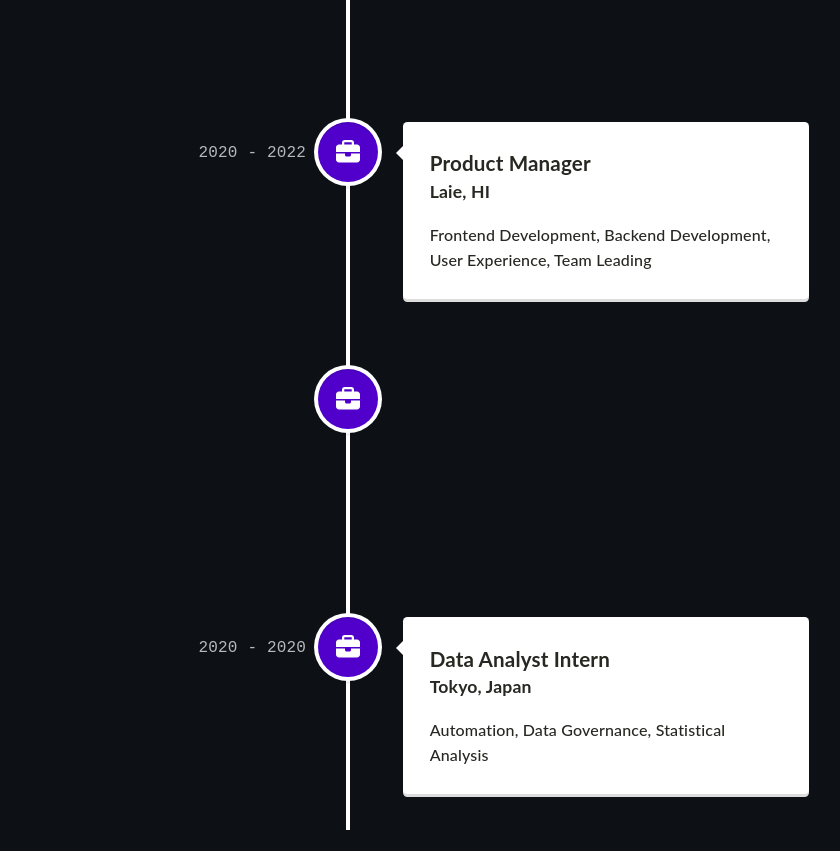
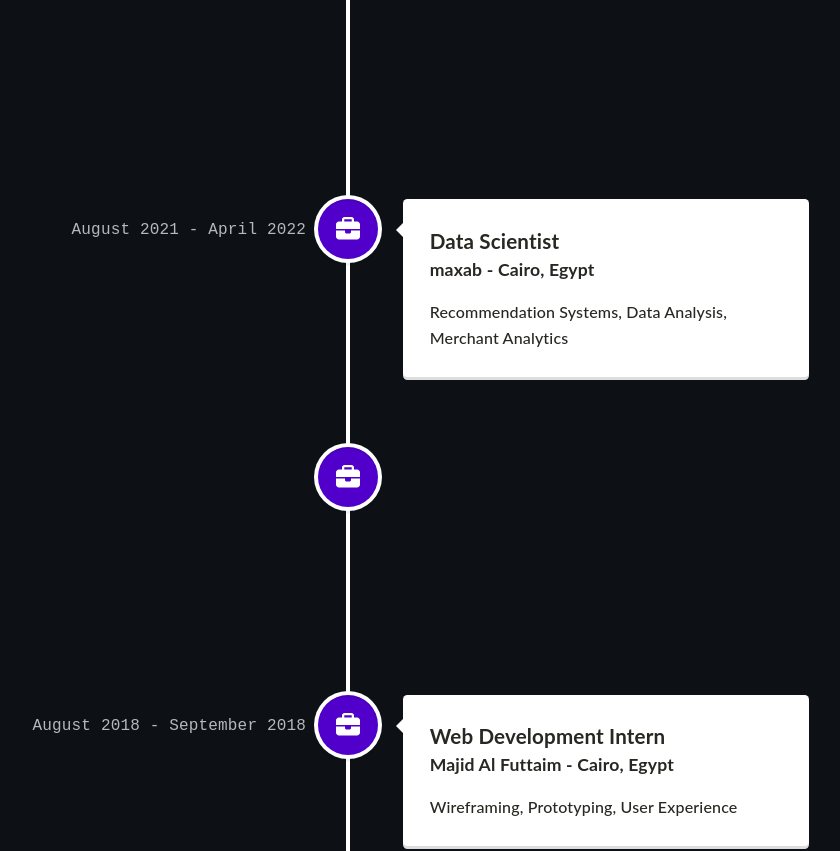
Before and after one commit to shahdelashmawy/shahdelashmawy, a React (Create React App) app: page / in a window 1280 px wide. Shown: the part 2240-3091 px from the top of the page, without its empty margins (292-1132 px from the left). Built offline with nearby package versions, Linux system fonts and the light colour scheme.

Commit message:
Update career history section with correct dates and companies

```diff
--- a/src/components/Timeline.tsx
+++ b/src/components/Timeline.tsx
@@ -16,50 +16,50 @@ function Timeline() {
             className="vertical-timeline-element--work"
             contentStyle={{ background: 'white', color: 'rgb(39, 40, 34)' }}
             contentArrowStyle={{ borderRight: '7px solid  white' }}
-            date="2022 - present"
+            date="May 2022 - Present"
             iconStyle={{ background: '#5000ca', color: 'rgb(39, 40, 34)' }}
             icon={<FontAwesomeIcon icon={faBriefcase} />}
           >
-            <h3 className="vertical-timeline-element-title">Technology Consultant</h3>
-            <h4 className="vertical-timeline-element-subtitle">Dallas, TX</h4>
+            <h3 className="vertical-timeline-element-title">Product Manager</h3>
+            <h4 className="vertical-timeline-element-subtitle">WAFI (formerly ADVA/MASEERA) - Cairo, Egypt</h4>
             <p>
-              Full-stack Web Development, GenAI/LLM, Project Management, Business Development
+              Consumer Finance, Merchant Solutions, Digital Identity, Field Operations, Customer Support Systems, promotional engine, user research, wireframing, prototyping
             </p>
           </VerticalTimelineElement>
           <VerticalTimelineElement
             className="vertical-timeline-element--work"
-            date="2020 - 2022"
+            date="August 2021 - April 2022"
             iconStyle={{ background: '#5000ca', color: 'rgb(39, 40, 34)' }}
             icon={<FontAwesomeIcon icon={faBriefcase} />}
           >
-            <h3 className="vertical-timeline-element-title">Product Manager</h3>
-            <h4 className="vertical-timeline-element-subtitle">Laie, HI</h4>
+            <h3 className="vertical-timeline-element-title">Data Scientist</h3>
+            <h4 className="vertical-timeline-element-subtitle">maxab - Cairo, Egypt</h4>
             <p>
-              Frontend Development, Backend Development, User Experience, Team Leading
+              Recommendation Systems, Data Analysis, Merchant Analytics
             </p>
           </VerticalTimelineElement>
           <VerticalTimelineElement
             className="vertical-timeline-element--work"
-            date="2021 - 2021"
+            date="June 2020 - September 2020"
             iconStyle={{ background: '#5000ca', color: 'rgb(39, 40, 34)' }}
             icon={<FontAwesomeIcon icon={faBriefcase} />}
           >
-            <h3 className="vertical-timeline-element-title">Staff Engineer Intern</h3>
-            <h4 className="vertical-timeline-element-subtitle">Laie, HI</h4>
+            <h3 className="vertical-timeline-element-title">Web Development Intern</h3>
+            <h4 className="vertical-timeline-element-subtitle">Agile Technologies - Cairo, Egypt</h4>
             <p>
-              Full-stack Development, API Development, User Experience
+              Full stack development, API development, user experience
             </p>
           </VerticalTimelineElement>
           <VerticalTimelineElement
             className="vertical-timeline-element--work"
-            date="2020 - 2020"
+            date="August 2018 - September 2018"
             iconStyle={{ background: '#5000ca', color: 'rgb(39, 40, 34)' }}
             icon={<FontAwesomeIcon icon={faBriefcase} />}
           >
-            <h3 className="vertical-timeline-element-title">Data Analyst Intern</h3>
-            <h4 className="vertical-timeline-element-subtitle">Tokyo, Japan</h4>
+            <h3 className="vertical-timeline-element-title">Web Development Intern</h3>
+            <h4 className="vertical-timeline-element-subtitle">Majid Al Futtaim - Cairo, Egypt</h4>
             <p>
-              Automation, Data Governance, Statistical Analysis
+              Wireframing, Prototyping, User Experience
             </p>
           </VerticalTimelineElement>
         </VerticalTimeline>
```
